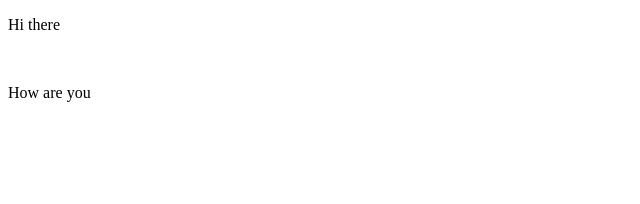
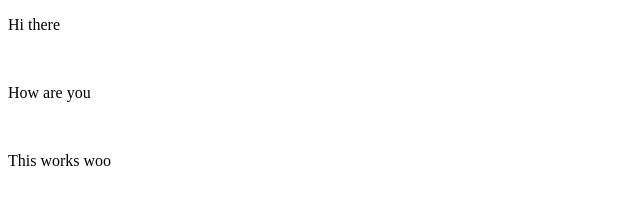
Before and after one commit to Slurbson/Slurbson, a plain HTML site: page index.html in a window 1280 px wide. Shown: the whole page, without its empty margins (0-640 px from the left). Drawn offline with Linux system fonts and the light colour scheme.

Commit message:
Update index.html

```diff
--- a/index.html
+++ b/index.html
@@ -5,5 +5,7 @@
     <p>Hi there</p>
     <br>
     <p>How are you</p>
+    <br>
+    <p>This works woo</p>
   </body>
 </html>
```
